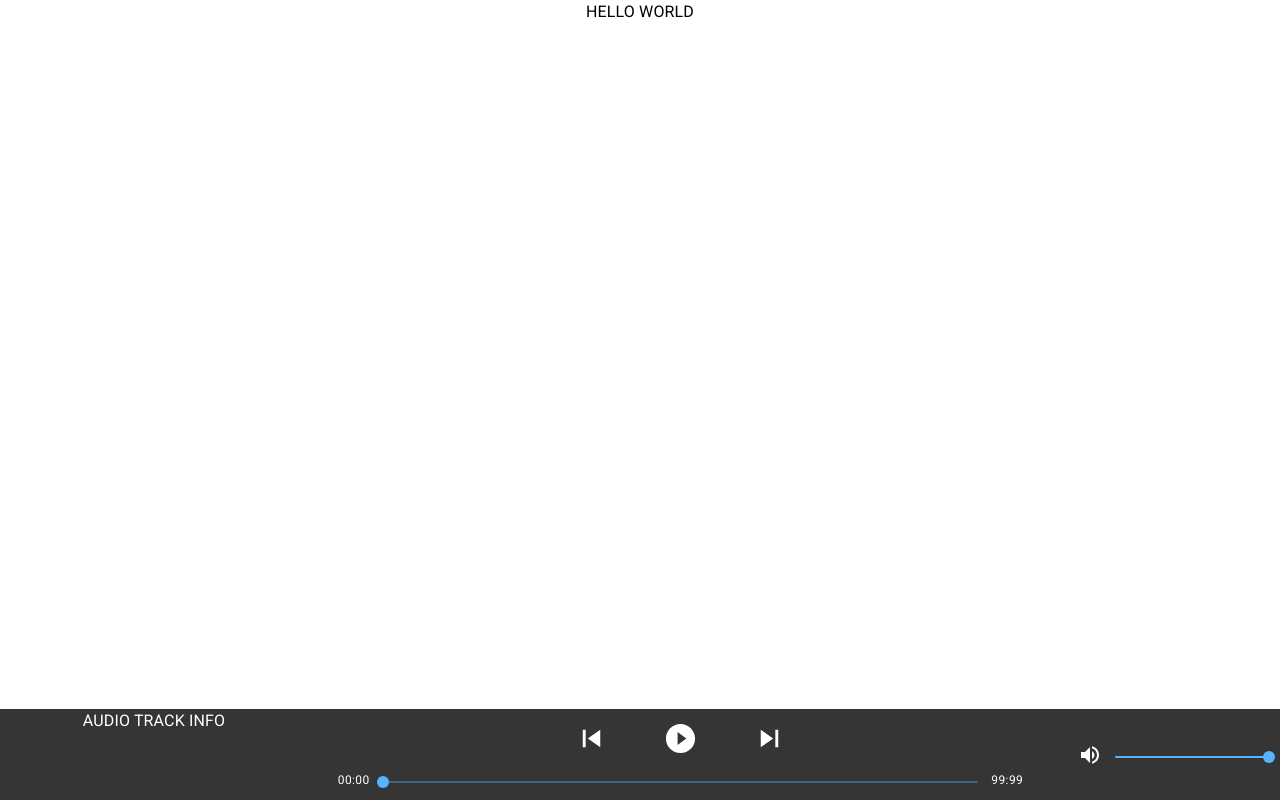
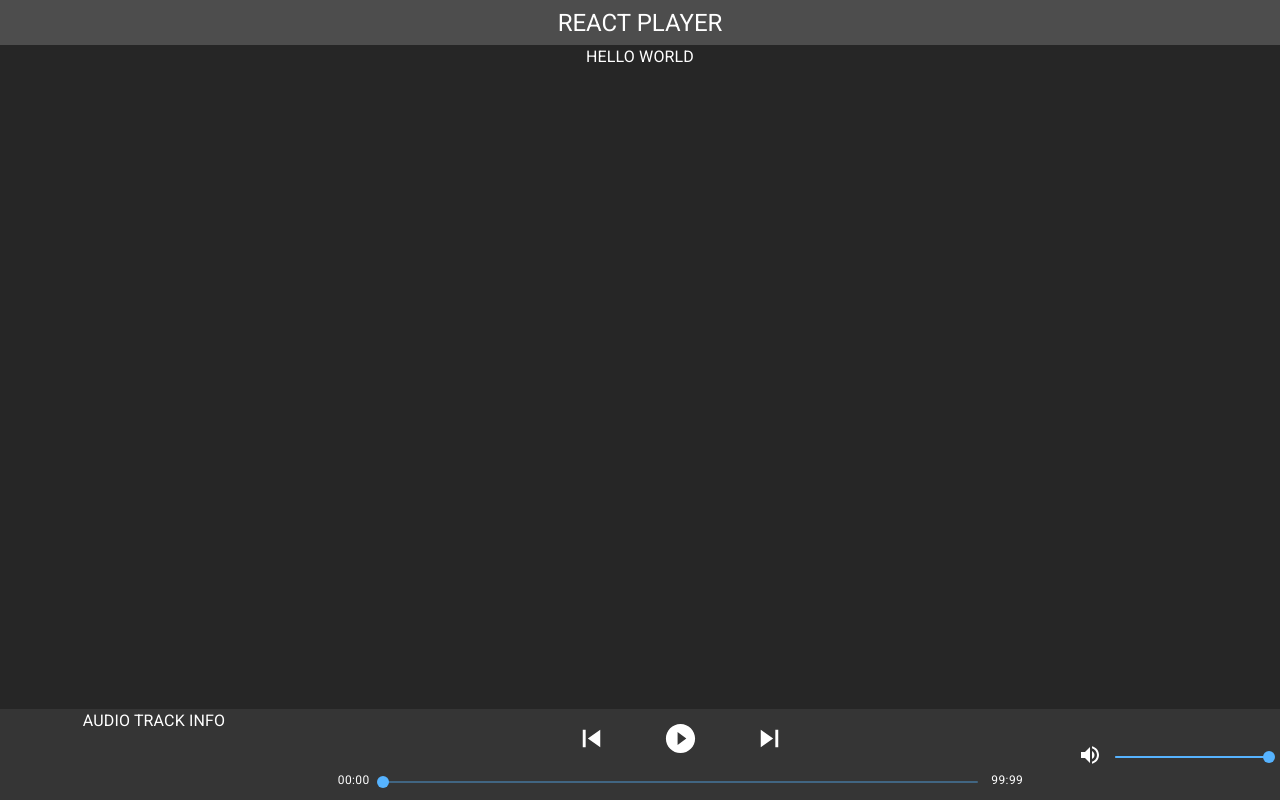
Before and after one commit to ianlibasora/ReactPlayer, a React (Create React App) app in the folder react-player/: page / in a window 1280 px wide. Built offline with nearby package versions, Linux system fonts and the light colour scheme.

Commit message:
Added menu header

```diff
--- a/react-player/src/App.js
+++ b/react-player/src/App.js
@@ -3,17 +3,25 @@ import './App.css';
 import React from 'react';
 import Typography from '@material-ui/core/Typography';
 import { Grid } from '@material-ui/core';
+import { useTheme } from '@material-ui/core';
 
 import TrackBar from './components/TrackBar';
+import Header from './components/Header';
 
 function App() {
+   const theme = useTheme()
+
    return (
       <div className="App">
+         <Header/>
+
+         <div className="menu" style={{color: `${theme.palette.primary.contrastText}`}}>
             <Grid container justify="center" alignItems="stretch">
                <Grid item>
                   <Typography>HELLO WORLD</Typography>
                </Grid>
             </Grid>
+         </div>
 
          <TrackBar/>
       </div>
--- a/react-player/src/components/AudioController.js
+++ b/react-player/src/components/AudioController.js
@@ -2,7 +2,6 @@
 import React from 'react';
 import { useTheme } from '@material-ui/core';
 import { Grid } from '@material-ui/core';
-import { Typography } from '@material-ui/core';
 import { useState } from 'react';
 
 import VolumeControl from './VolumeControl';
--- /dev/null
+++ b/react-player/src/components/Header.js
@@ -0,0 +1,14 @@
+
+import React from 'react';
+import { useTheme } from '@material-ui/core';
+import { Typography } from '@material-ui/core';
+
+export default function Header() {
+   const theme = useTheme()
+
+   return (
+      <div className="header" style={{backgroundColor: `${theme.palette.primary.light}`}}>
+         <Typography variant="h5" style={{color: `${theme.palette.primary.contrastText}`}}>REACT PLAYER</Typography>
+      </div>
+   )
+}
--- a/react-player/src/components/TrackControl.js
+++ b/react-player/src/components/TrackControl.js
@@ -6,7 +6,7 @@ import { Slider } from '@material-ui/core';
 import PlayCircleFilledWhiteIcon from '@material-ui/icons/PlayCircleFilledWhite';
 import SkipNextIcon from '@material-ui/icons/SkipNext';
 import SkipPreviousIcon from '@material-ui/icons/SkipPrevious';
-import PauseCircleFilledIcon from '@material-ui/icons/PauseCircleFilled';
+// import PauseCircleFilledIcon from '@material-ui/icons/PauseCircleFilled';
 import { IconButton } from '@material-ui/core';
 import { Typography } from '@material-ui/core';
 
--- a/react-player/src/index.css
+++ b/react-player/src/index.css
@@ -1,3 +1,4 @@
+
 body {
    margin: 0px;
    font-family: -apple-system, BlinkMacSystemFont, 'Segoe UI', 'Roboto', 'Oxygen',
@@ -11,9 +12,13 @@ code {
    font-family: source-code-pro, Menlo, Monaco, Consolas, 'Courier New', monospace;
 }
 
-.volume {
-	margin-top: 10%;
-	padding: 5%;
+.header {
+   padding: 5pt;
+}
+
+.menu {
+   background-color: #262626;
+   min-height: 90vh;
 }
 
 .controlBar {
@@ -22,3 +27,8 @@ code {
    right: 0;
    position: fixed;
 }
+
+.volume {
+   margin-top: 10%;
+   padding: 5%;
+}
```
Also changed, not shown: react-player/src/components/TrackBar.js (indentation only), react-player/src/components/VolumeControl.js (indentation only). Lines whose indentation alone changed are shown as unchanged.
